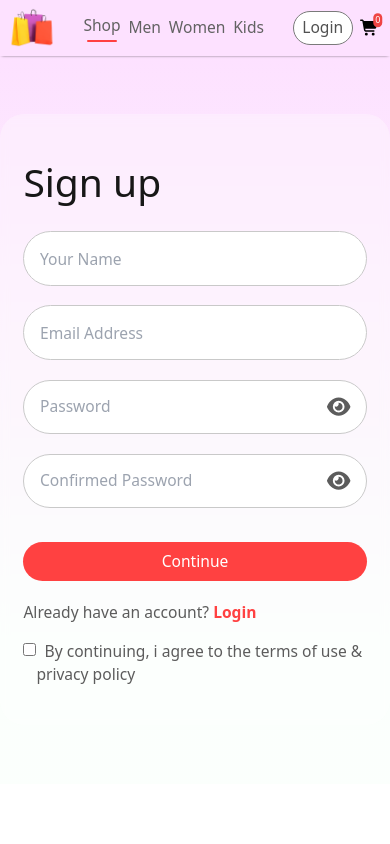
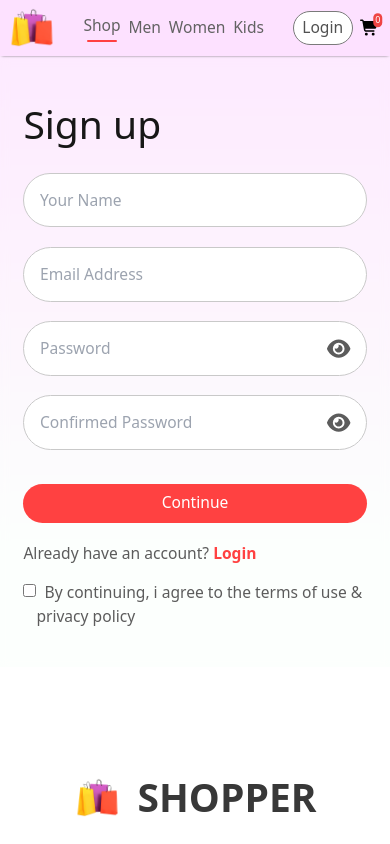
Before and after one commit to TuCamKiet/E-CommoreShopperFrontend, a React (Create React App) app: page /login in a window 390 px wide. Shown: the top 844 px of the page. Built offline with nearby package versions, Linux system fonts and the light colour scheme.

Commit message:
login interface

```diff
--- a/src/Pages/LoginSignup.js
+++ b/src/Pages/LoginSignup.js
@@ -9,8 +9,8 @@ const LoginSignup = () => {
     useState([true, true]);
 
   return (
-    <div className="loginsignup flex justify-center w-full h-fit bg-[linear-gradient(180deg,#fde1ff,#e1ffea22_80%)] py-[clamp(1.5rem,15vmin,6rem)]">
-      <div className="loginsignup-container h-fit bg-white/30 backdrop-blur-sm px-[clamp(1rem,6vmin,2.5rem)] py-[clamp(1rem,10vmin,3rem)] rounded-3xl">
+    <div className="loginsignup flex justify-center w-full h-fit bg-[linear-gradient(180deg,#fde1ff,#e1ffea22_80%)] sm:py-[clamp(1.5rem,15vmin,6rem)]">
+      <div className="loginsignup-container h-fit bg-white/30 backdrop-blur-sm px-[clamp(1rem,6vmin,2.5rem)] py-[clamp(1rem,10vmin,3rem)] sm:rounded-3xl">
         <h1 className="text-[#171717] text-[clamp(1rem,10vmin,3rem)]">
           Sign up
         </h1>
--- a/src/index.css
+++ b/src/index.css
@@ -1438,6 +1438,15 @@ video {
     row-gap: 1vh;
   }
 
+  .sm\:rounded-3xl {
+    border-radius: 1.5rem;
+  }
+
+  .sm\:py-\[clamp\(1\.5rem\2c 15vmin\2c 6rem\)\] {
+    padding-top: clamp(1.5rem,15vmin,6rem);
+    padding-bottom: clamp(1.5rem,15vmin,6rem);
+  }
+
   .sm\:pl-\[clamp\(0\.3rem\2c 3vmin\2c 1\.25rem\)\] {
     padding-left: clamp(0.3rem,3vmin,1.25rem);
   }
```
